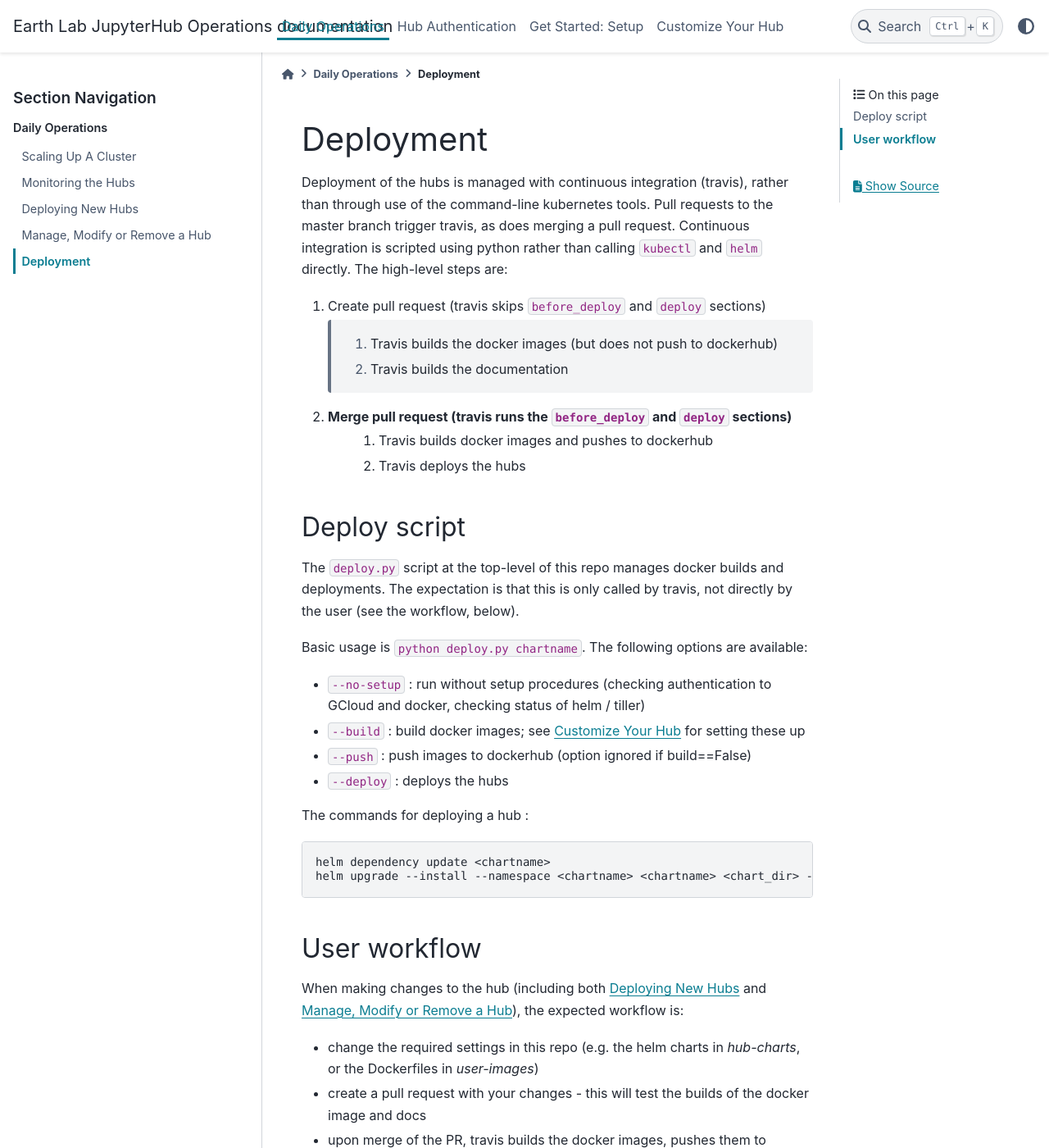
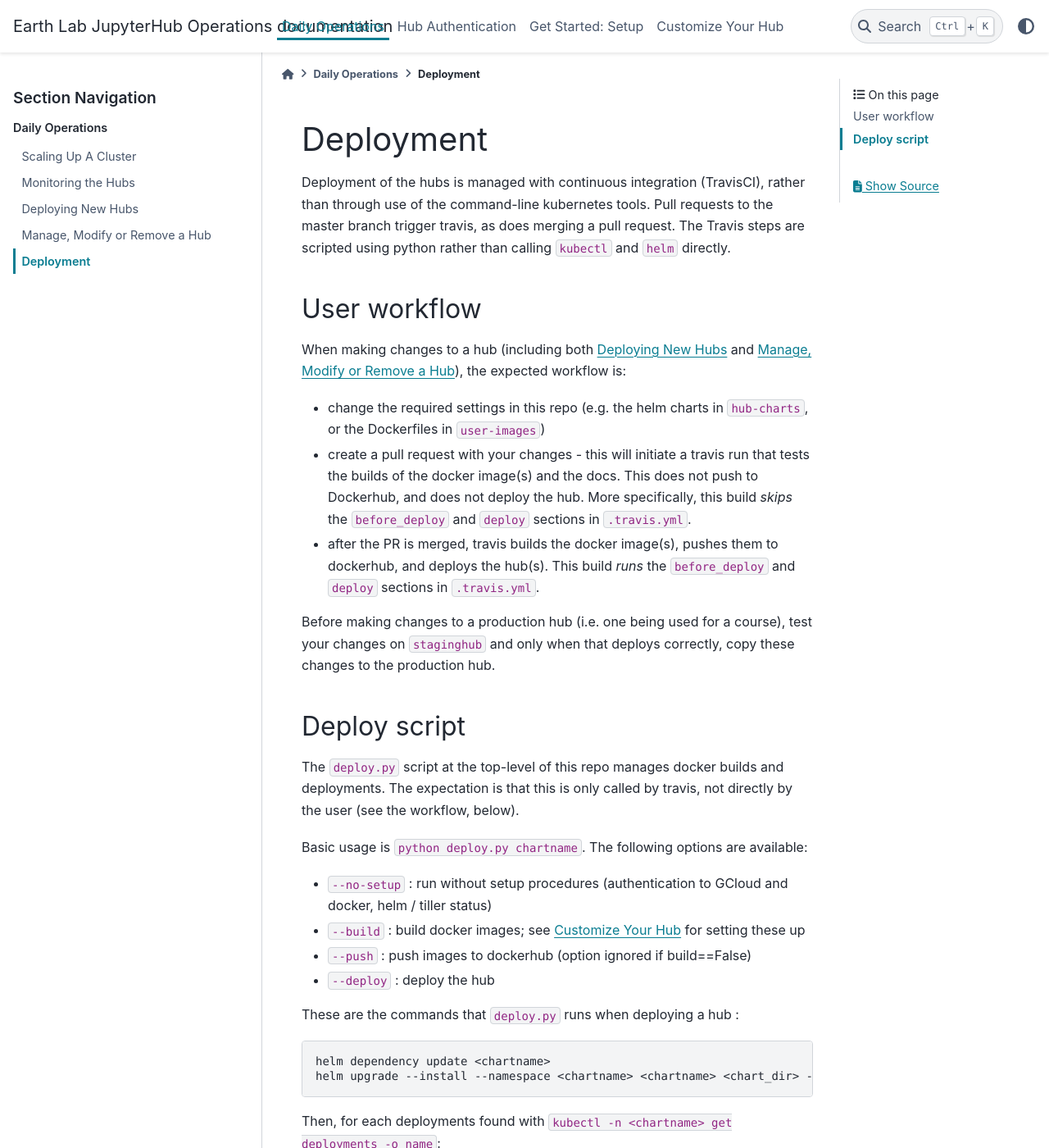
Before and after one commit to earthlab/hub-ops, a Sphinx documentation site: the page built from docs/source/daily-operations/deployment-workflow.rst, in a window 1280 px wide and 1400 px high. Shown: the whole window at 82% size. Built offline with Sphinx 7.4.7 and the PyData theme 0.15.4, drawn with Linux system fonts in a browser that asks for light colours; some of the changed text lies outside the part shown.

Commit message:
Create new edsc hub (#220)
* update staginghub to match ea-hub

* clarify deployment workflow

* reorganize deployment docs

* add charts for new edsc-hub, copied from staging

* add hub to list of deploy options

* add edsc hub to travis

* add new hub to readme

* deployment doc update with warning about localy deploy.py

* update gitpuller repo

* need dockerfile, yes

Co-authored-by: Leah Wasser <leah.wasser@colorado.edu>

```diff
--- a/deploy.py
+++ b/deploy.py
@@ -268,7 +268,7 @@
     argparser.add_argument(
         'chartname',
         help="Select which chart to deploy",
-        choices=['staginghub', 'ea-hub', 'nbgrader-hub', 'monitoring']
+        choices=['staginghub', 'ea-hub', 'edsc-hub', 'nbgrader-hub', 'monitoring']
     )
 
     args = argparser.parse_args()
--- a/docs/source/daily-operations/deployment-workflow.rst
+++ b/docs/source/daily-operations/deployment-workflow.rst
@@ -3,17 +3,19 @@
 Deployment
 ==========
 
-Deployment of the hubs is managed with continuous integration (travis), rather than through use of the command-line kubernetes tools. Pull requests to the master branch trigger travis, as does merging a pull request. Continuous integration is scripted using python rather than calling :code:`kubectl` and :code:`helm` directly. The high-level steps are:
+Deployment of the hubs is managed with continuous integration (TravisCI), rather than through use of the command-line kubernetes tools. Pull requests to the master branch trigger travis, as does merging a pull request. The Travis steps are scripted using python rather than calling :code:`kubectl` and :code:`helm` directly.
 
-#. Create pull request (travis skips :code:`before_deploy` and :code:`deploy` sections)
 
-    #. Travis builds the docker images (but does not push to dockerhub)
-    #. Travis builds the documentation
+User workflow
+-------------
 
-#. Merge pull request (travis runs the :code:`before_deploy` and :code:`deploy` sections)
-    #. Travis builds docker images and pushes to dockerhub
-    #. Travis deploys the hubs
+When making changes to a hub (including both :ref:`new-hub` and :ref:`modify-remove-hub`), the expected workflow is:
 
+* change the required settings in this repo (e.g. the helm charts in :code:`hub-charts`, or the Dockerfiles in :code:`user-images`)
+* create a pull request with your changes - this will initiate a travis run that tests the builds of the docker image(s) and the docs. This does not push to Dockerhub, and does not deploy the hub. More specifically, this build `skips` the :code:`before_deploy` and :code:`deploy` sections in :code:`.travis.yml`.
+* after the PR is merged, travis builds the docker image(s), pushes them to dockerhub, and deploys the hub(s). This build `runs` the :code:`before_deploy` and :code:`deploy` sections in :code:`.travis.yml`.
+
+Before making changes to a production hub (i.e. one being used for a course), test your changes on :code:`staginghub` and only when that deploys correctly, copy these changes to the production hub.
 
 Deploy script
 -------------
@@ -22,22 +24,23 @@
 
 Basic usage is :code:`python deploy.py chartname`. The following options are available:
 
-* :code:`--no-setup` :  run without setup procedures (checking authentication to GCloud and docker, checking status of helm / tiller)
+* :code:`--no-setup` :  run without setup procedures (authentication to GCloud and docker, helm / tiller status)
 * :code:`--build` : build docker images; see :ref:`additional-hub-configuration` for setting these up
 * :code:`--push` : push images to dockerhub (option ignored if build==False)
-* :code:`--deploy` : deploys the hubs
+* :code:`--deploy` : deploy the hub
 
-The commands for deploying a hub :
+These are the commands that :code:`deploy.py` runs when deploying a hub :
 
 .. code-block:: bash
 
   helm dependency update <chartname>
   helm upgrade --install --namespace <chartname> <chartname> <chart_dir> --force --wait --timeout 600 --cleanup-on-fail -f <secret>
 
-User workflow
--------------
-When making changes to the hub (including both :ref:`new-hub` and :ref:`modify-remove-hub`), the expected workflow is:
+Then, for each deployments found with :code:`kubectl -n <chartname> get deployments -o name`:
 
-* change the required settings in this repo (e.g. the helm charts in `hub-charts`, or the Dockerfiles in `user-images`)
-* create a pull request with your changes - this will test the builds of the docker image and docs
-* upon merge of the PR, travis builds the docker images, pushes them to dockerhub, and deploys the hub(s)
+.. code-block:: bash
+
+  kubectl rollout status --namespace <chartname> --watch <deployment>
+
+
+.. Warning:: If you do run :code:`deploy.py` locally, use the :code:`--no-setup` flag to avoid authenticating to gcloud as the travis user and borking your local access to the cluster. If that does happen, you can delete your :code:`.kube` directory and re-authenticate to gcloud.
```
Also changed, not shown: README.md (+4 -1 lines), .travis.yml, 4 other files.
